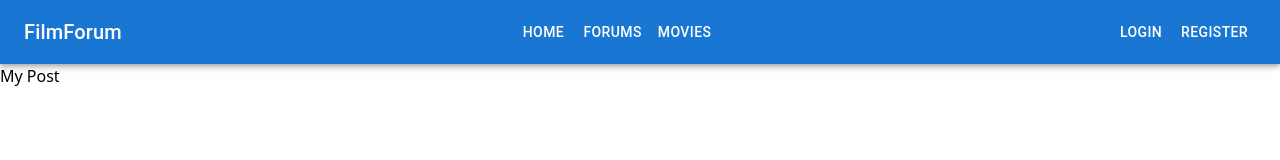
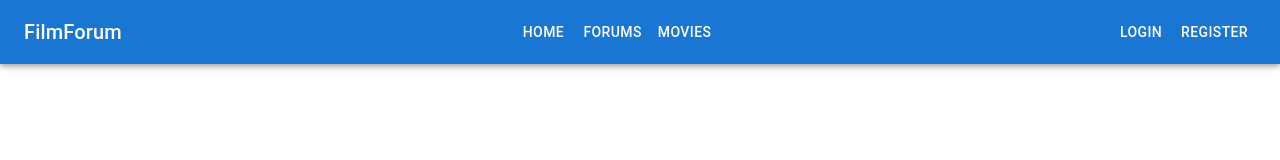
Before and after one commit to fatgod4937/filmForum, a Next.js app in the folder src/frontend/: page /movies/1 in a window 1280 px wide. Shown: the top 160 px of the page. Built offline with nearby package versions, Linux system fonts and the light colour scheme.

Commit message:
[add] movie slug

```diff
--- a/src/frontend/app/movies/[slug]/page.tsx
+++ b/src/frontend/app/movies/[slug]/page.tsx
@@ -6,5 +6,5 @@ export default async function Page({
     params: Promise<{ slug: string }>;
 }) {
     const slug = (await params).slug;
-    return <div>My Post</div>;
+    return <div>{}</div>;
 }
--- a/src/frontend/app/movies/page.tsx
+++ b/src/frontend/app/movies/page.tsx
@@ -72,9 +72,8 @@ const Page = () => {
                 }}
             >
                 {filteredMovies.map((movie, index) => (
-                    <Button
+                    <a
                         key={index}
-                        sx={{ color: "black", textDecoration: "none" }}
                         onClick={() =>
                             handleNavigate(
                                 router,
@@ -83,7 +82,7 @@ const Page = () => {
                         }
                     >
                         <Movie movie={movie} />
-                    </Button>
+                    </a>
                 ))}
             </Box>
         </Container>
```
